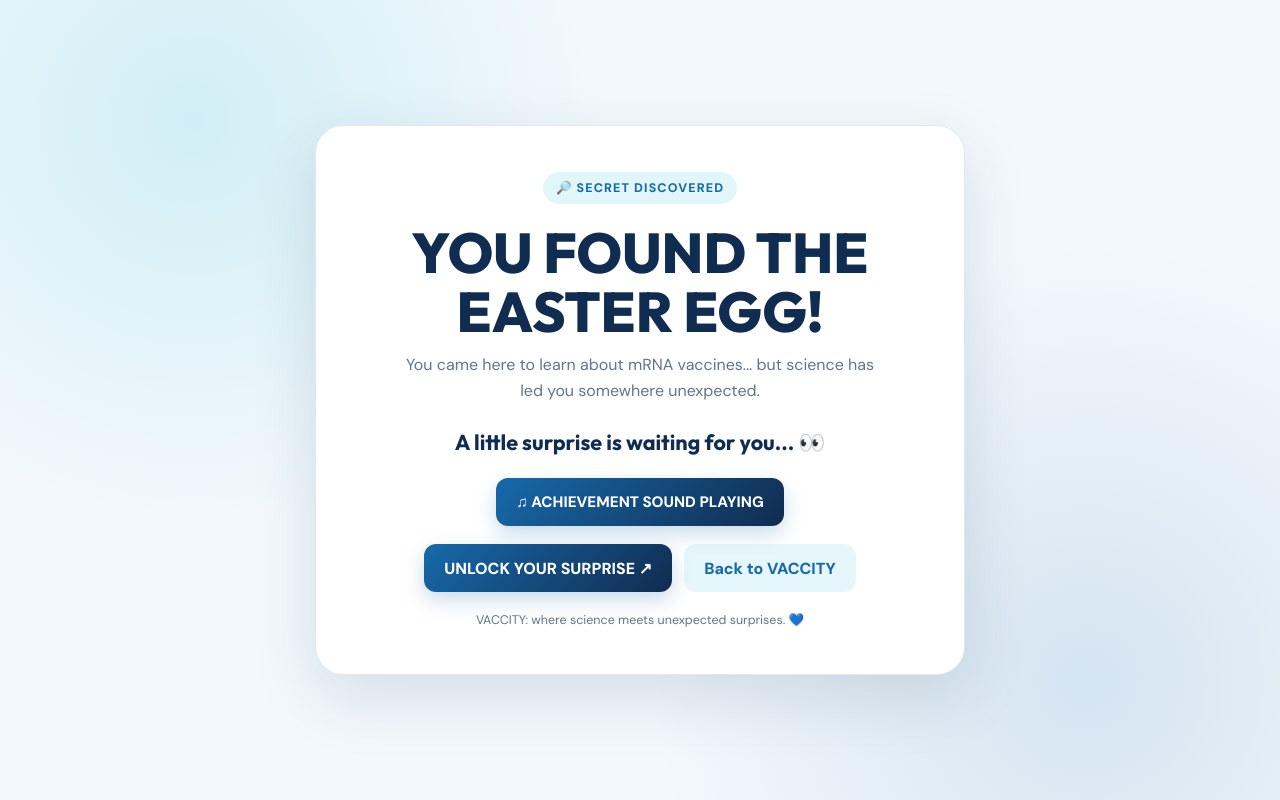
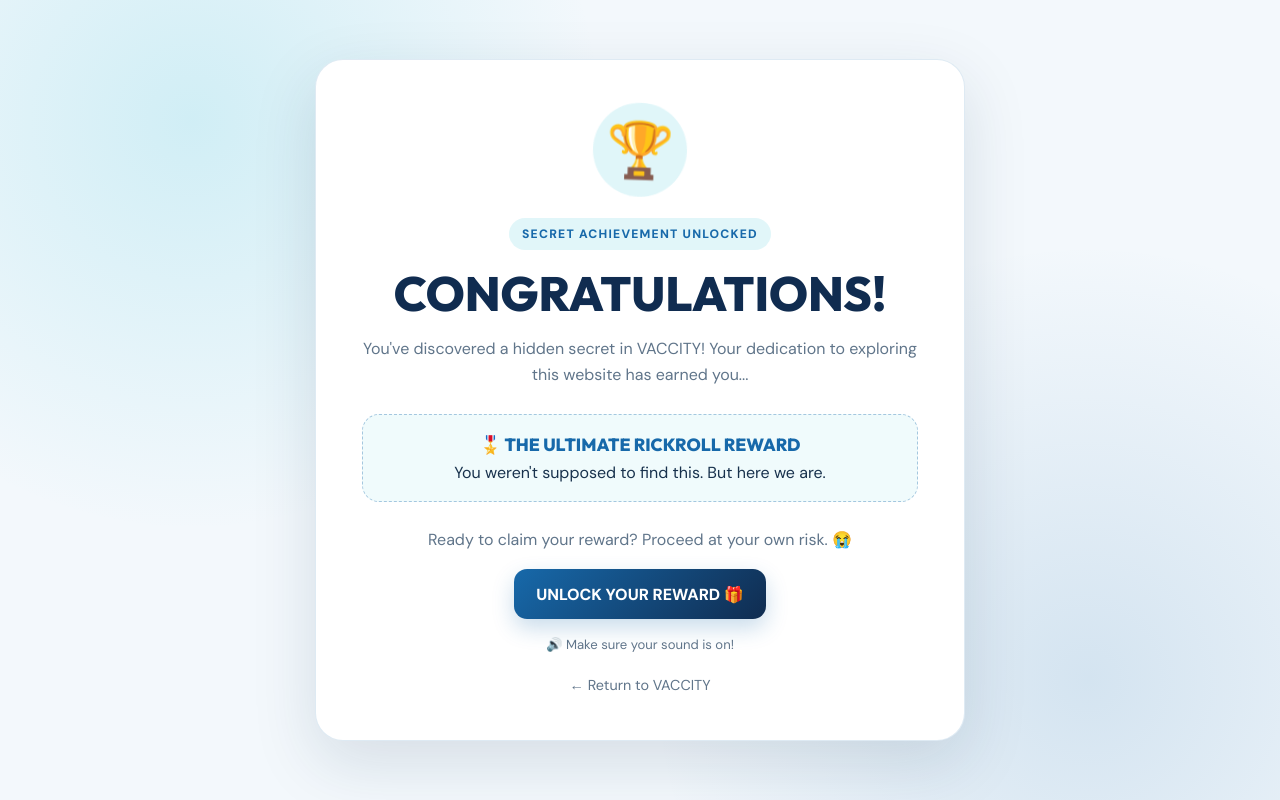
Before and after one commit to Yeahh-09/Vaccity, a plain HTML site: page rickroll.html in a window 1280 px wide. Drawn offline with Linux system fonts and the light colour scheme.

Commit message:
Update title and content for rickroll page

```diff
--- a/rickroll.html
+++ b/rickroll.html
@@ -5,10 +5,12 @@
   <meta charset="UTF-8">
   <meta name="viewport" content="width=device-width, initial-scale=1.0">
   <meta name="theme-color" content="#102c50">
-  <title>A Little VACCITY Surprise</title>
+  <title>Secret Achievement | VACCITY</title>
+
   <link rel="preconnect" href="https://fonts.googleapis.com">
   <link rel="preconnect" href="https://fonts.gstatic.com" crossorigin>
   <link href="https://fonts.googleapis.com/css2?family=DM+Sans:wght@400;500;600;700;800&family=Outfit:wght@400;500;600;700;800&display=swap" rel="stylesheet">
+
   <style>
     :root {
       --navy: #102c50;
@@ -20,31 +22,45 @@
       --muted: #60758a;
     }
 
-    * { box-sizing: border-box; }
+    * {
+      box-sizing: border-box;
+    }
 
     body {
       margin: 0;
       min-height: 100vh;
       display: grid;
       place-items: center;
-      padding: 28px 18px;
+      padding: 24px 16px;
       color: var(--ink);
       background:
-        radial-gradient(circle at 15% 15%, rgba(70,198,219,.20), transparent 32%),
+        radial-gradient(circle at 15% 15%, rgba(70,198,219,.2), transparent 32%),
         radial-gradient(circle at 85% 85%, rgba(23,105,170,.14), transparent 34%),
         var(--page);
       font-family: "DM Sans", sans-serif;
     }
 
-    .surprise-card {
+    .card {
       width: min(100%, 650px);
-      padding: clamp(24px, 5vw, 46px);
+      padding: clamp(26px, 5vw, 46px);
       text-align: center;
       background: var(--card);
       border: 1px solid rgba(23,105,170,.14);
       border-radius: 28px;
       box-shadow: 0 22px 65px rgba(16,44,80,.13);
-      animation: pop-in .65s cubic-bezier(.2,.8,.2,1) both;
+      animation: appear .65s ease both;
+    }
+
+    .icon {
+      width: 94px;
+      height: 94px;
+      display: grid;
+      place-items: center;
+      margin: 0 auto 18px;
+      border-radius: 50%;
+      background: rgba(70,198,219,.17);
+      font-size: 3.4rem;
+      animation: bounce 1.8s ease-in-out infinite;
     }
 
     .eyebrow {
@@ -53,111 +69,107 @@
       border-radius: 999px;
       color: var(--blue);
       background: rgba(70,198,219,.16);
-      font-size: .78rem;
+      font-size: .76rem;
       font-weight: 800;
-      letter-spacing: .09em;
+      letter-spacing: .1em;
     }
 
     h1 {
-      margin: 20px 0 10px;
+      margin: 18px 0 10px;
       color: var(--navy);
-      font: 800 clamp(2rem, 7vw, 3.5rem)/1.05 "Outfit", sans-serif;
+      font: 800 clamp(2rem, 6vw, 3rem)/1.08 "Outfit", sans-serif;
     }
 
-    .subtitle {
-      margin: 0 auto 24px;
-      max-width: 470px;
+    p {
       color: var(--muted);
       line-height: 1.65;
     }
 
-    .portrait-wrap {
-      width: min(100%, 440px);
-      margin: 0 auto 22px;
-      overflow: hidden;
-      border-radius: 20px;
-      background: #dceef5;
-      box-shadow: 0 12px 30px rgba(16,44,80,.15);
+    .reward {
+      margin: 25px 0;
+      padding: 18px;
+      border: 1px dashed rgba(23,105,170,.35);
+      border-radius: 17px;
+      background: rgba(70,198,219,.08);
     }
 
-    .portrait-wrap img {
+    .reward strong {
       display: block;
-      width: 100%;
-      height: auto;
+      margin-bottom: 6px;
+      color: var(--blue);
+      font: 800 1.1rem "Outfit", sans-serif;
     }
 
-    .song-title {
-      margin: 10px 0 22px;
-      color: var(--navy);
-      font: 700 1.35rem "Outfit", sans-serif;
-    }
-
-    .actions {
-      display: flex;
-      flex-wrap: wrap;
-      justify-content: center;
-      gap: 12px;
-    }
-
-    a.button {
+    .unlock {
       display: inline-flex;
       justify-content: center;
       align-items: center;
-      min-height: 48px;
-      padding: 13px 20px;
-      border-radius: 12px;
+      min-height: 50px;
+      padding: 14px 22px;
+      border: 0;
+      border-radius: 13px;
+      color: white;
+      background: linear-gradient(135deg, var(--blue), var(--navy));
+      font: 800 1rem "DM Sans", sans-serif;
       text-decoration: none;
-      font-weight: 800;
+      cursor: pointer;
+      box-shadow: 0 9px 22px rgba(23,105,170,.23);
       transition: transform .2s ease, box-shadow .2s ease;
     }
 
-    a.button:hover { transform: translateY(-2px); }
-
-    .primary {
-      color: white;
-      background: linear-gradient(135deg, var(--blue), var(--navy));
-      box-shadow: 0 8px 20px rgba(23,105,170,.23);
+    .unlock:hover {
+      transform: translateY(-3px);
+      box-shadow: 0 13px 27px rgba(23,105,170,.3);
     }
 
-    .secondary {
+    .back {
+      display: block;
+      margin-top: 20px;
+      color: var(--muted);
+      font-size: .9rem;
+      text-decoration: none;
+    }
+
+    .back:hover {
       color: var(--blue);
-      background: rgba(70,198,219,.14);
+    }
+
+    .sound-note {
+      margin-top: 15px;
+      font-size: .82rem;
     }
 
     .sound-button {
-      display: inline-flex;
-      justify-content: center;
-      align-items: center;
-      min-height: 48px;
-      margin: 0 auto 18px;
-      padding: 13px 20px;
-      border: 0;
-      border-radius: 12px;
-      color: #fff;
-      background: linear-gradient(135deg, var(--blue), var(--navy));
-      font: 800 0.95rem "DM Sans", sans-serif;
+      display: none;
+      margin: 12px auto 0;
+      padding: 9px 15px;
+      border: 1px solid rgba(23,105,170,.25);
+      border-radius: 10px;
+      color: var(--blue);
+      background: transparent;
+      font: 700 .9rem "DM Sans", sans-serif;
       cursor: pointer;
-      box-shadow: 0 8px 20px rgba(23,105,170,.23);
     }
 
-    .sound-button:hover { transform: translateY(-2px); }
-    .sound-button:focus-visible { outline: 3px solid var(--cyan); outline-offset: 3px; }
-
-    .tiny-note {
-      margin: 20px 0 0;
-      color: var(--muted);
-      font-size: .78rem;
+    @keyframes appear {
+      from {
+        opacity: 0;
+        transform: translateY(18px) scale(.98);
+      }
+      to {
+        opacity: 1;
+        transform: translateY(0) scale(1);
+      }
     }
 
-    @keyframes pop-in {
-      from { opacity: 0; transform: translateY(18px) scale(.97); }
-      to { opacity: 1; transform: translateY(0) scale(1); }
+    @keyframes bounce {
+      0%, 100% { transform: translateY(0) rotate(0); }
+      50% { transform: translateY(-8px) rotate(5deg); }
     }
 
     @media (prefers-reduced-motion: reduce) {
       *, *::before, *::after {
         animation-duration: .01ms !important;
-        transition-duration: .01ms !important;
       }
     }
 
@@ -168,36 +180,58 @@
       --muted: #b0c2d3;
     }
 
-    body.dark-mode h1,
-    body.dark-mode .song-title { color: #f0f7ff; }
+    body.dark-mode h1 {
+      color: #f0f7ff;
+    }
 
-    body.dark-mode .surprise-card {
+    body.dark-mode .card {
       border-color: rgba(70,198,219,.2);
       box-shadow: 0 22px 65px rgba(0,0,0,.3);
     }
   </style>
 </head>
+
 <body>
-  <main class="surprise-card">
-    <span class="eyebrow">🔎 SECRET DISCOVERED</span>
-    <h1>YOU FOUND THE EASTER EGG!</h1>
-    <p class="subtitle">
-      You came here to learn about mRNA vaccines...
-      but science has led you somewhere unexpected.
+  <main class="card">
+    <div class="icon">🏆</div>
+
+    <span class="eyebrow">SECRET ACHIEVEMENT UNLOCKED</span>
+
+    <h1>CONGRATULATIONS!</h1>
+
+    <p>
+      You've discovered a hidden secret in VACCITY!
+      Your dedication to exploring this website has earned you...
     </p>
 
-    <p class="song-title">A little surprise is waiting for you... 👀</p>
-
-    <audio id="rewardSound" src="./achievement.m4a" preload="auto"></audio>
-    <button id="playSound" class="sound-button" type="button">▶ PLAY ACHIEVEMENT SOUND</button>
-
-    <div class="actions">
-      <a class="button primary" href="rickroll-video.html">UNLOCK YOUR SURPRISE ↗</a>
-
-      <a class="button secondary" href="index.html" data-vaccity-back>Back to VACCITY</a>
+    <div class="reward">
+      <strong>🎖️ THE ULTIMATE RICKROLL REWARD</strong>
+      <span>You weren't supposed to find this. But here we are.</span>
     </div>
 
-    <p class="tiny-note">VACCITY: where science meets unexpected surprises. 💙</p>
+    <p>
+      Ready to claim your reward? Proceed at your own risk. 😭
+    </p>
+
+    <a class="unlock" href="rickroll-video.html">
+      UNLOCK YOUR REWARD 🎁
+    </a>
+
+    <p class="sound-note">
+      🔊 Make sure your sound is on!
+    </p>
+
+    <button class="sound-button" id="playSound">
+      PLAY ACHIEVEMENT SOUND 🔊
+    </button>
+
+    <a class="back" href="index.html" id="backLink">
+      ← Return to VACCITY
+    </a>
+
+    <audio id="achievementSound" preload="auto">
+      <source src="achievement.m4a" type="audio/mp4">
+    </audio>
   </main>
 
   <script>
@@ -210,50 +244,50 @@
 
   <script>
     (() => {
-      const backLink = document.querySelector("[data-vaccity-back]");
+      const audio = document.getElementById("achievementSound");
+      const button = document.getElementById("playSound");
+
+      if (!audio) return;
+
+      audio.volume = 1;
+
+      const playAchievement = () => {
+        audio.currentTime = 0;
+
+        const attempt = audio.play();
+
+        if (attempt && typeof attempt.catch === "function") {
+          attempt.catch(() => {
+            button.style.display = "inline-block";
+          });
+        }
+      };
+
+      window.addEventListener("pageshow", () => {
+        playAchievement();
+      });
+
+      button.addEventListener("click", playAchievement);
+    })();
+  </script>
+
+  <script>
+    (() => {
+      const backLink = document.getElementById("backLink");
+
       if (!backLink) return;
+
       backLink.addEventListener("click", event => {
-        const referrer = document.referrer;
-        if (referrer && new URL(referrer).origin === window.location.origin && history.length > 1) {
+        if (
+          document.referrer &&
+          new URL(document.referrer).origin === window.location.origin &&
+          history.length > 1
+        ) {
           event.preventDefault();
           history.back();
         }
       });
     })();
   </script>
-
-  <script>
-    (() => {
-      const sound = document.getElementById("rewardSound");
-      const button = document.getElementById("playSound");
-      if (!sound || !button) return;
-
-      window.addEventListener("load", () => {
-        sound.play().then(() => {
-          button.textContent = "♫ ACHIEVEMENT SOUND PLAYING";
-        }).catch(() => {
-          button.textContent = "▶ TAP TO PLAY ACHIEVEMENT SOUND";
-        });
-      }, { once: true });
-
-      button.addEventListener("click", () => {
-        sound.currentTime = 0;
-        sound.play().then(() => {
-          button.textContent = "♫ ACHIEVEMENT SOUND PLAYING";
-        }).catch((error) => {
-          button.textContent = "Sound couldn't load — check achievement.m4a";
-          console.error("VACCITY achievement sound error:", error);
-        });
-      });
-
-      sound.addEventListener("ended", () => {
-        button.textContent = "↻ PLAY ACHIEVEMENT SOUND AGAIN";
-      });
-
-      sound.addEventListener("error", () => {
-        button.textContent = "Sound file missing — upload achievement.m4a";
-      });
-    })();
-  </script>
 </body>
 </html>
```
